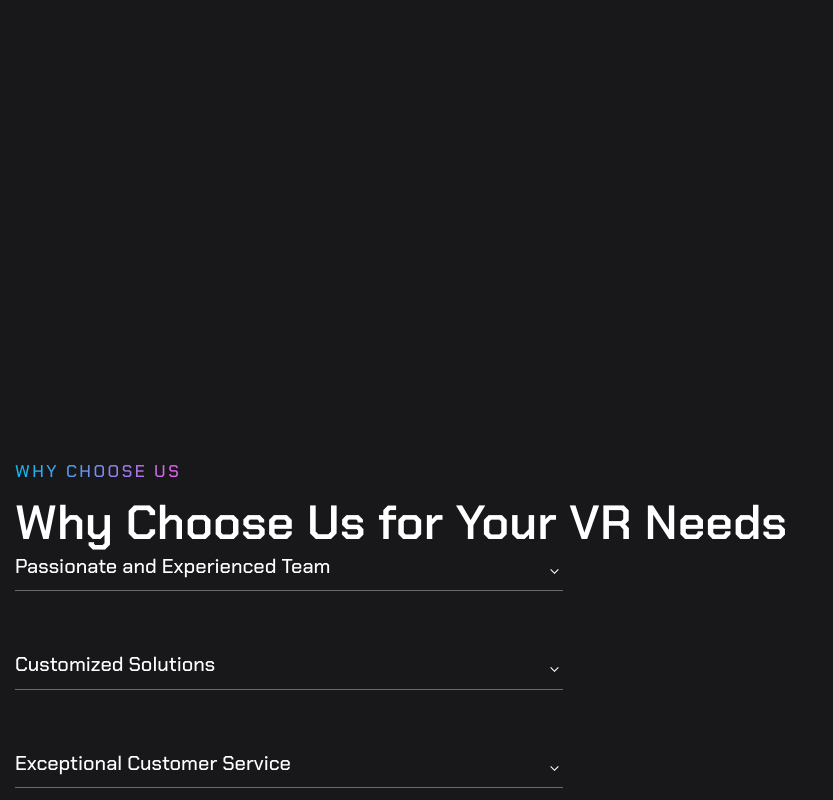
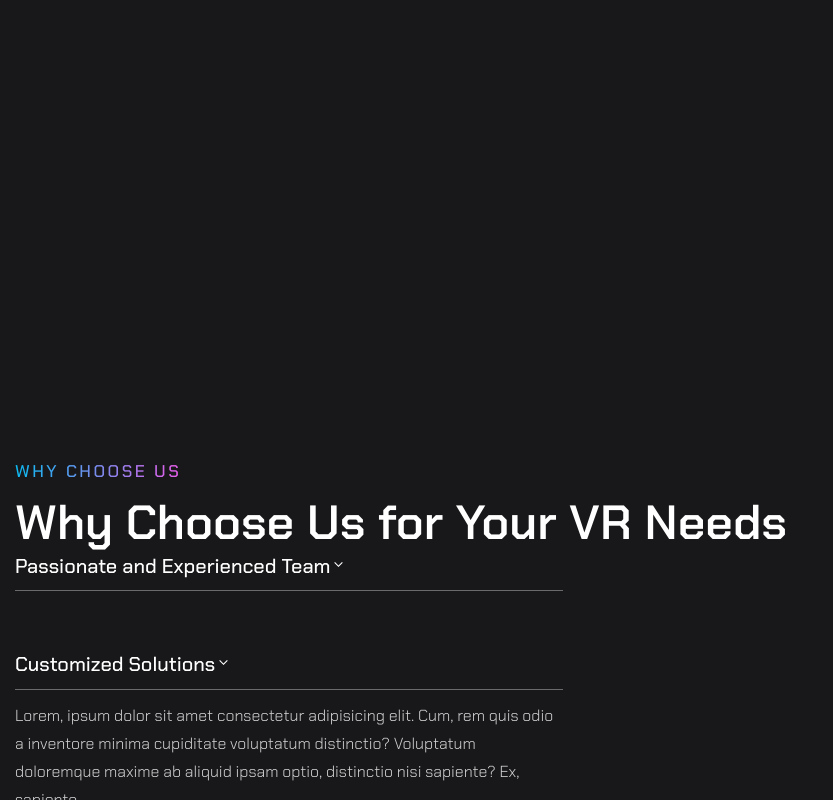
Before and after one commit to cimbris/VRnas, a website built with webpack: page src/index.html in a window 1280 px wide. Both pictures are taken after a click on the element 289 px from the left and 3702 px from the top of the page. Shown: the part 3026-3826 px from the top of the page, without its empty margins (0-833 px from the left). Built offline with nearby package versions, Linux system fonts and the light colour scheme.

Commit message:
feat: accordeon script added

```diff
--- /dev/null
+++ b/src/common-scripts/accordeon.js
@@ -0,0 +1,13 @@
+const accordeon = document.querySelector("#accordeon");
+
+const action = (e) => {
+    console.log(e);
+    const isTitle = e.target.closest("[data-title]");
+
+    if (isTitle) {
+        const parent = isTitle.closest("[data-item]");
+        parent.classList.toggle("active");
+    }
+};
+
+accordeon.addEventListener("click", action);
--- a/src/common-styles/accordeon.scss
+++ b/src/common-styles/accordeon.scss
@@ -9,25 +9,13 @@
         max-width: 548px;
         width: 100%;
     }
+
     &__item {
-        position: relative;
         cursor: pointer;
+    }
 
-        &::after {
-            content: "";
-            display: inline-block;
-            width: 17px;
-            height: 17px;
-            position: absolute;
-            top: 10px;
-            right: 0;
-            background-image: url(../img/arrow.svg);
-            background-repeat: no-repeat;
-            background-position: center;
-            background-size: cover;
-        }
-    }
     &__title {
+        // position: relative;
         padding-bottom: 11.5px;
         margin-bottom: 12px;
         font-weight: 500;
@@ -35,9 +23,37 @@
         line-height: 1.3;
         color: $white;
         border-bottom: 1px solid rgba(255, 255, 255, 0.351);
+
+        &::after {
+            content: "";
+            display: inline-block;
+            width: 17px;
+            height: 17px;
+            // position: absolute;
+            // top: 10px;
+            // right: 0;
+            background-image: url(../img/arrow.svg);
+            background-repeat: no-repeat;
+            background-position: center;
+            background-size: cover;
+            transition: 0.4s;
+        }
     }
+
     .section-text {
         height: 0;
         overflow: hidden;
+        transition: height 0.4s;
+    }
+
+    &__item.active {
+        .section-text {
+            height: 112px;
+            transition: height 0.4s;
+        }
+
+        &__title::after {
+            transform: rotate(180deg);
+        }
     }
 }
--- a/src/index-entry.js
+++ b/src/index-entry.js
@@ -9,3 +9,4 @@ import "./home-page/about-us.scss";
 import "./home-page/service.scss";
 import "./home-page/service.scss";
 import "./common-styles/accordeon.scss";
+import "./common-scripts/accordeon.js";
--- a/src/index.html
+++ b/src/index.html
@@ -276,18 +276,18 @@
                         <p class="section-title">why choose us</p>
                         <p class="section-subtitle">Why Choose Us for Your VR Needs</p>
                     </div>
-                    <ul class="accordeon accordeon--advantages">
-                        <li class="accordeon__item">
-                            <p class="accordeon__title">Passionate and Experienced Team</p>
-                            <p class="section-text">We are proud of our team of VR experts who are passionate about VR and dedicated to delivering the highest quality work. Our team consists of experienced VR developers, designers, and technicians who have a proven track record of creating immersive and engaging VR experiences.</p>
+                    <ul class="accordeon accordeon--advantages" id="accordeon">
+                        <li class="accordeon__item" data-item>
+                            <p class="accordeon__title" data-title>Passionate and Experienced Team</p>
+                            <p class="section-text" id="accText">We are proud of our team of VR experts who are passionate about VR and dedicated to delivering the highest quality work. Our team consists of experienced VR developers, designers, and technicians who have a proven track record of creating immersive and engaging VR experiences.</p>
                         </li>
-                        <li class="accordeon__item">
-                            <p class="accordeon__title">Customized Solutions</p>
-                            <p class="section-text">Lorem, ipsum dolor sit amet consectetur adipisicing elit. Cum, rem quis odio a inventore minima cupiditate voluptatum distinctio? Voluptatum doloremque maxime ab aliquid ipsam optio, distinctio nisi sapiente? Ex, sapiente.</p>
+                        <li class="accordeon__item" data-item>
+                            <p class="accordeon__title" data-title>Customized Solutions</p>
+                            <p class="section-text" id="accText">Lorem, ipsum dolor sit amet consectetur adipisicing elit. Cum, rem quis odio a inventore minima cupiditate voluptatum distinctio? Voluptatum doloremque maxime ab aliquid ipsam optio, distinctio nisi sapiente? Ex, sapiente.</p>
                         </li>
-                        <li class="accordeon__item">
-                            <p class="accordeon__title">Exceptional Customer Service</p>
-                            <p class="section-text">Lorem ipsum dolor sit amet consectetur adipisicing elit. Numquam ab pariatur eius odit vero quas sed dolores quod neque. Quidem ab quod assumenda hic cumque natus iste. Ipsum, temporibus laborum.  </p>
+                        <li class="accordeon__item" data-item>
+                            <p class="accordeon__title" data-title>Exceptional Customer Service</p>
+                            <p class="section-text" id="accText">Lorem ipsum dolor sit amet consectetur adipisicing elit. Numquam ab pariatur eius odit vero quas sed dolores quod neque. Quidem ab quod assumenda hic cumque natus iste. Ipsum, temporibus laborum.  </p>
                         </li>
                     </ul>
                 </div>
```
Also changed, not shown: dist/css/main1d73c9f54b29c4c62902.css (added), dist/css/main87e1584be5a3f05120af.css (deleted), dist/img/arrow8519f0031e5540f156f2.svg (deleted), dist/img/arrowbc852f16e6136a8dc808.svg (added), dist/img/consulting99e56ecb0b9295103dbf.svg (added), dist/img/designc24103f636b8223b2724.svg (added), dist/img/development98def4c47f8311f0d290.svg (added), dist/img/entertainment3ce3f7e1eb195df7f7bb.svg (added), dist/img/events3fd84f908e865059f240.svg (added), dist/img/games5094b458a972150b793d.svg (added), dist/index.html, 2 other files.
